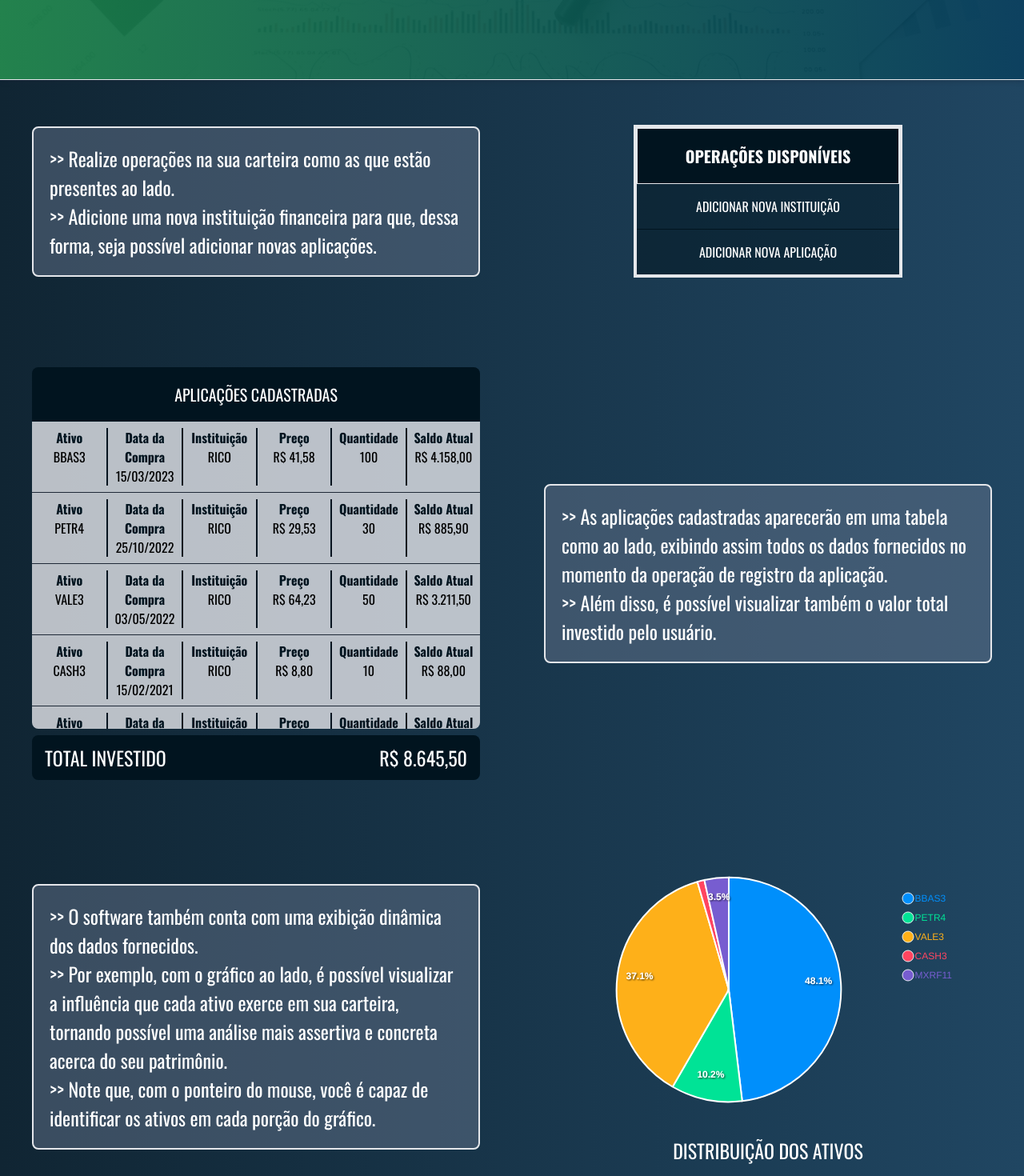
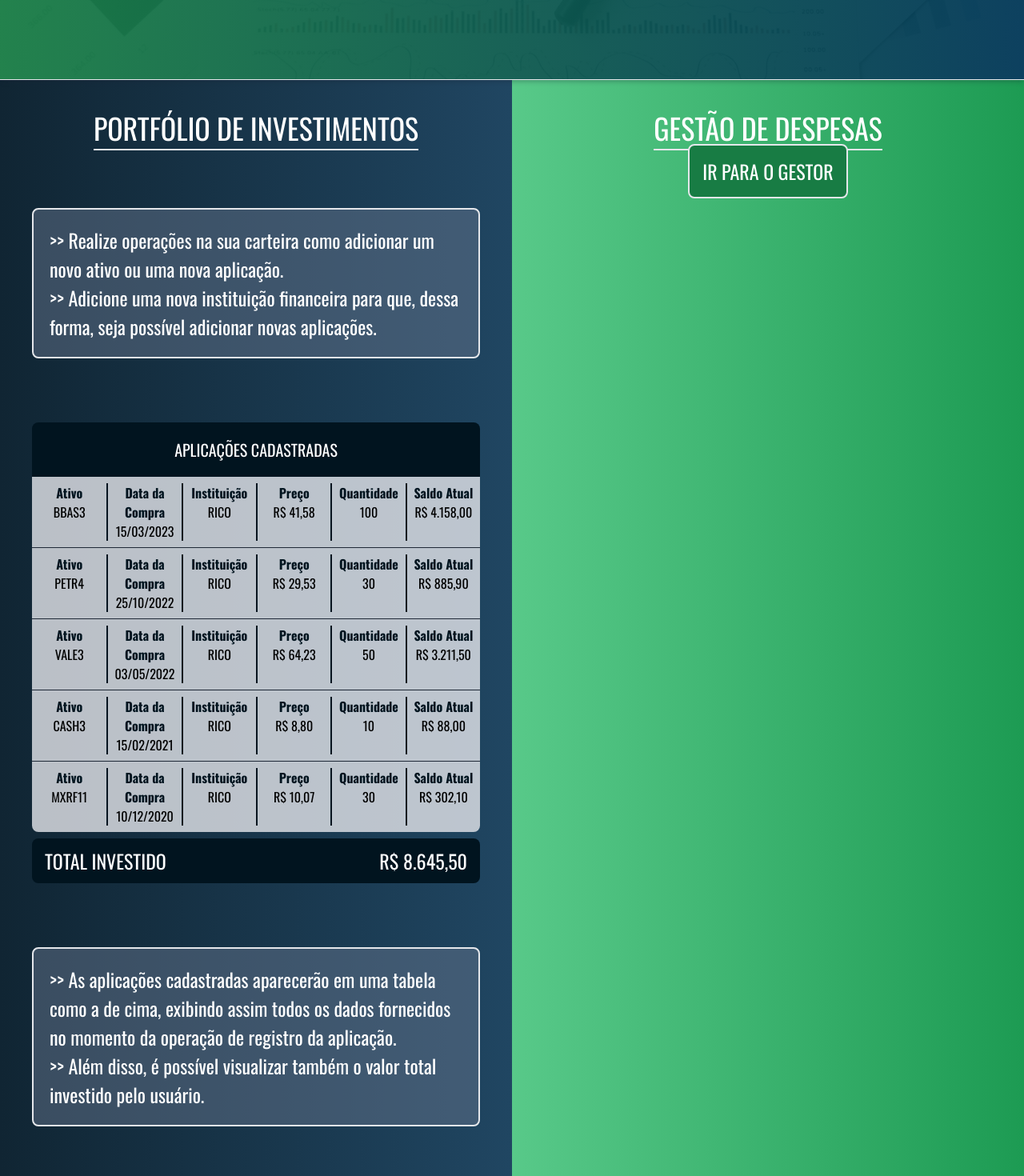
Before and after one commit to ViniciusCNB/manfin-wallet, a React (Vite) app in the folder web/: page / in a window 1280 px wide. Shown: the part 700-2170 px from the top of the page at 80% size. Built offline with nearby package versions, Linux system fonts and the light colour scheme.

Commit message:
Alterações de conteúdo e cor no HomeBody

```diff
--- a/web/src/components/Home/HomeBody.tsx
+++ b/web/src/components/Home/HomeBody.tsx
@@ -68,46 +68,29 @@ const HomeBody = () => {
 
   return (
     <>
-      <div className="bg-gradient-to-l from-[#204662] to-[#102533] h-fit max-h-max w-full py-14 px-10 flex flex-col gap-28">
-        <div className="grid grid-cols-2 gap-20 items-center text-left">
+      <div className="bg-white h-fit max-h-max w-full flex flex-row">
+        <div className="flex flex-col w-1/2 gap-20 p-10 bg-gradient-to-l from-[#204662] to-[#102533]">
+          <div className="uppercase text-4xl text-white text-center">
+            <span className="border-b-2">Portfólio de Investimentos</span>
+          </div>
           <div className="text-white bg-slate-500/50 p-5 rounded-lg border-2 text-[1.5rem]">
             <p>
               {">"}
-              {">"} Realize operações na sua carteira como as que estão
-              presentes ao lado.
+              {">"} Realize operações na sua carteira como adicionar um novo
+              ativo ou uma nova aplicação.
               <br />
               {">"}
               {">"} Adicione uma nova instituição financeira para que, dessa
               forma, seja possível adicionar novas aplicações.
             </p>
           </div>
-          <div className="flex justify-center">
-            <div className="bg-[#01141f]/50 border-4 flex flex-col w-[60%] h-fit justify-center">
-              <div className="bg-[#01141f] p-5 flex justify-center border-[1px]">
-                <p className="uppercase font-bold text-xl text-white">
-                  Operações disponíveis
-                </p>
-              </div>
-              <div className="divide-y-[1px] divide-[#01141f]">
-                <div className="hover:bg-gray-400/50 w-full flex justify-center p-4 uppercase text-white">
-                  Adicionar nova instituição
-                </div>
-
-                <div className="hover:bg-gray-400/50 w-full flex justify-center p-4 uppercase text-white">
-                  Adicionar nova aplicação
-                </div>
-              </div>
-            </div>
-          </div>
-        </div>
-        <div className="grid h-full grid-cols-2 text-left gap-20 items-center">
           <div className="w-full h-full flex flex-col justify-center">
             <div className="bg-[#01141f] p-5 rounded-t-lg flex justify-center">
               <p className="uppercase text-xl text-white">
                 Aplicações Cadastradas
               </p>
             </div>
-            <div className="bg-gray-200/80 h-96 overflow-auto scrollbar-thin scrollbar-thumb-[#01141f] divide-y-[1px] divide-gray-800 rounded-b-lg">
+            <div className="bg-gray-200/80 h-fit overflow-auto scrollbar-thin scrollbar-thumb-[#01141f] divide-y-[1px] divide-gray-800 rounded-b-lg">
               {data.map((acao) => {
                 return (
                   <div className="w-full grid grid-cols-6 py-2 text-center divide-x-2 divide-[#01141f]">
@@ -182,8 +165,8 @@ const HomeBody = () => {
           <div className="text-white bg-slate-500/50 p-5 rounded-lg border-2 text-[1.5rem]">
             <p>
               {">"}
-              {">"} As aplicações cadastradas aparecerão em uma tabela como ao
-              lado, exibindo assim todos os dados fornecidos no momento da
+              {">"} As aplicações cadastradas aparecerão em uma tabela como a de
+              cima, exibindo assim todos os dados fornecidos no momento da
               operação de registro da aplicação.
               <br />
               {">"}
@@ -191,8 +174,18 @@ const HomeBody = () => {
               investido pelo usuário.
             </p>
           </div>
-        </div>
-        <div className="grid grid-cols-2 gap-20 items-center text-left">
+          <div className="flex flex-col text-center gap-8 items-center">
+            <Chart
+              type="pie"
+              series={PieChartSeries}
+              options={PieChartOptions}
+              width={500}
+              height={300}
+            />
+            <span className="text-white text-2xl uppercase">
+              Distribuição dos Ativos
+            </span>
+          </div>
           <div className="text-white bg-slate-500/50 p-5 rounded-lg border-2 text-[1.5rem]">
             <p>
               {">"}
@@ -210,26 +203,27 @@ const HomeBody = () => {
               identificar os ativos em cada porção do gráfico.
             </p>
           </div>
-          <div className="flex flex-col text-center gap-8 items-center">
-            <Chart
-              type="pie"
-              series={PieChartSeries}
-              options={PieChartOptions}
-              width={500}
-              height={300}
-            />
-            <span className="text-white text-2xl uppercase">
-              Distribuição dos Ativos
-            </span>
+          <div className="flex justify-center items-center">
+            <Link
+              to="/portfolio"
+              className="bg-[#01141f] p-4 uppercase rounded-lg text-white text-2xl border-2 hover:bg-[#01141f]/50"
+            >
+              Ir para o portfólio
+            </Link>
           </div>
         </div>
-        <div className="flex justify-center items-center">
-          <Link
-            to="/portfolio"
-            className="bg-[#01141f] p-4 uppercase rounded-lg text-white text-2xl border-2 hover:bg-[#01141f]/50"
-          >
-            Ir para a aplicação
-          </Link>
+        <div className="bg-gradient-to-r from-[#58c989] to-[#1d9b53] w-1/2 p-10">
+          <div className="uppercase text-4xl text-white text-center">
+            <span className="border-b-2">Gestão de Despesas</span>
+          </div>
+          <div className="flex justify-center items-center">
+            <Link
+              to="/despesas"
+              className="bg-[#187c44] p-4 uppercase rounded-lg text-white text-2xl border-2 hover:bg-[#255c3d]"
+            >
+              Ir para o gestor
+            </Link>
+          </div>
         </div>
       </div>
     </>
```
